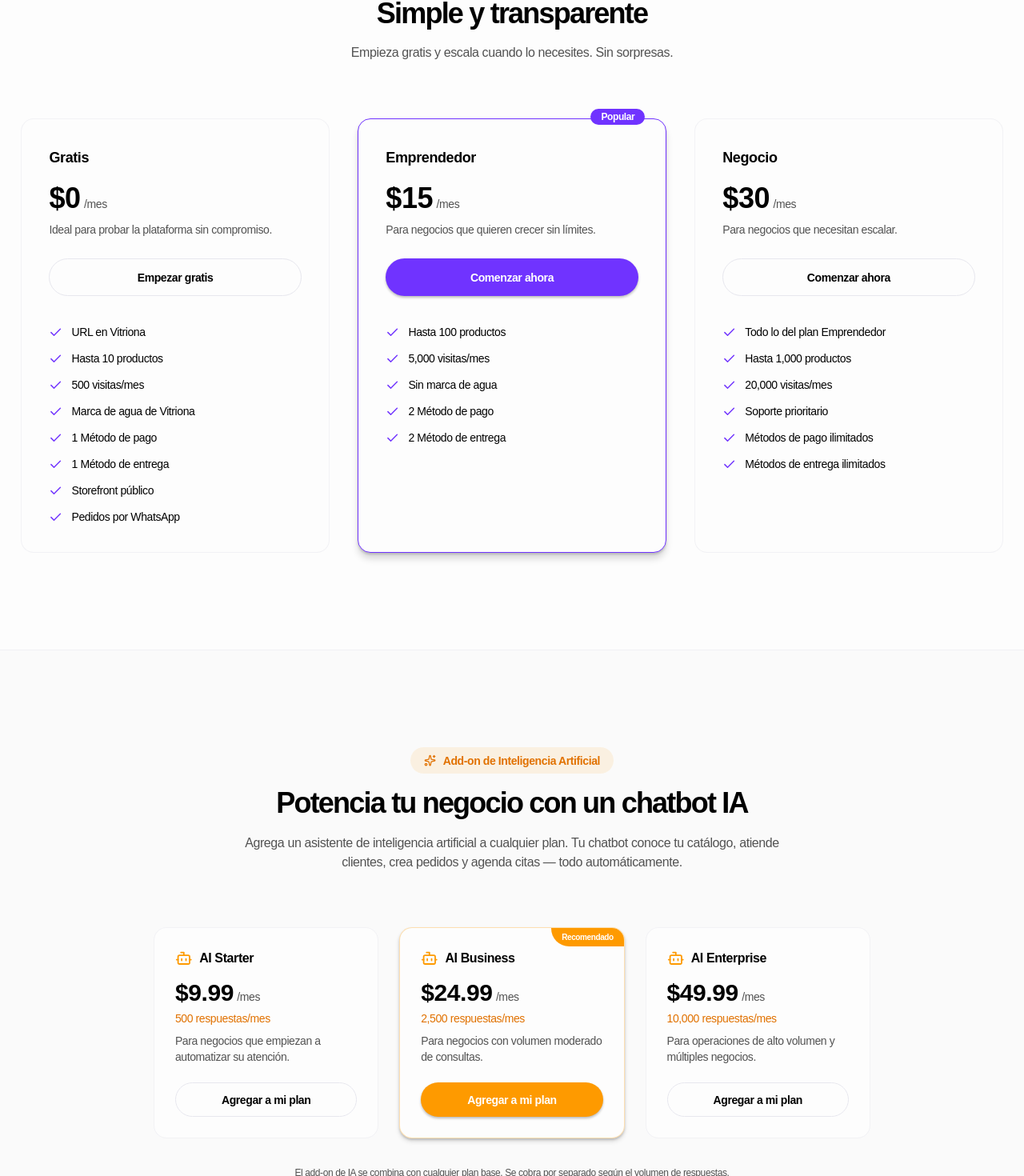
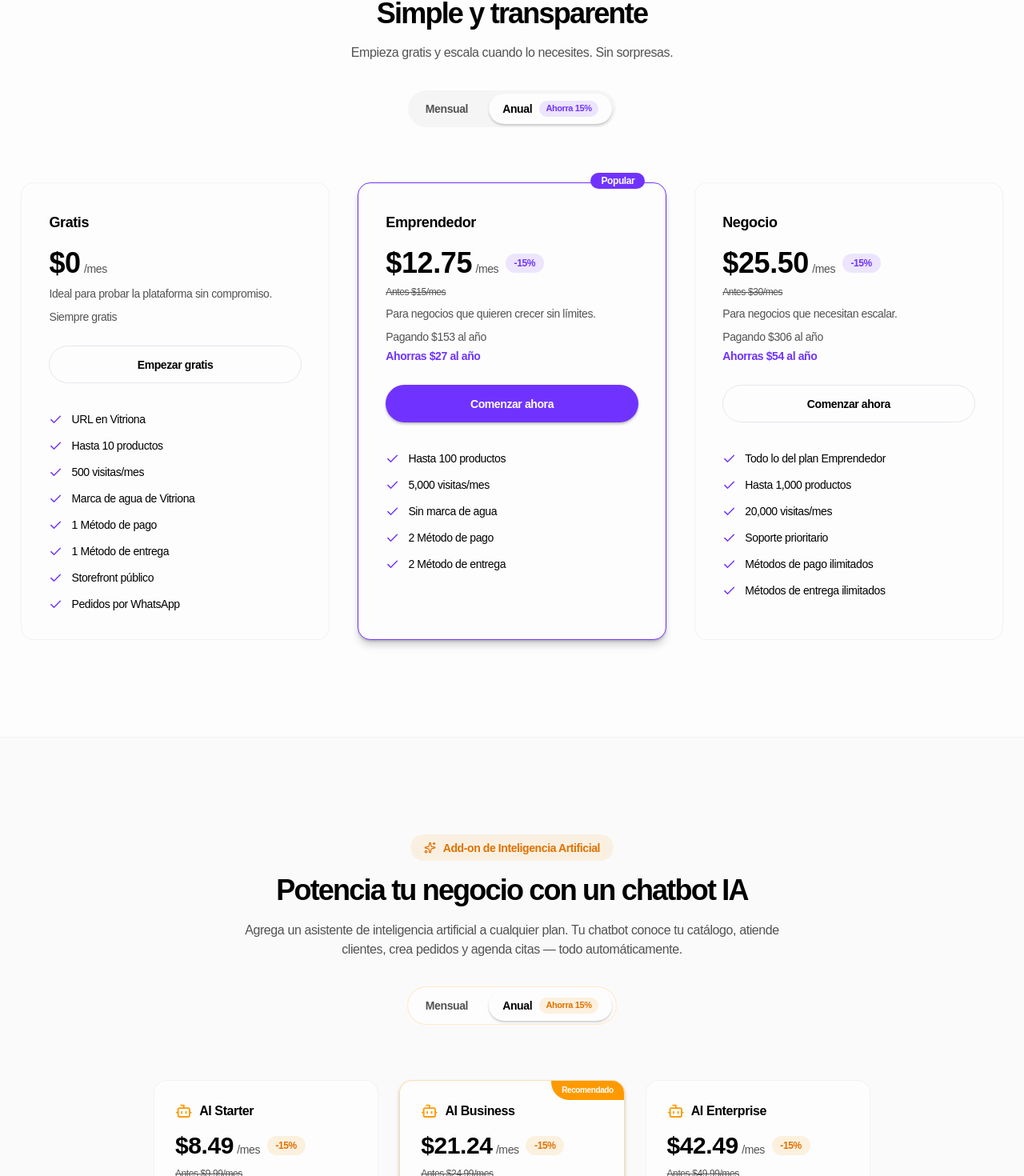
Before and after one commit to clisoftwarehouse/vitriona, a Next.js app: page / in a window 1280 px wide. Shown: the part 3905-5375 px from the top of the page at 80% size. Built offline with nearby package versions, Linux system fonts and the light colour scheme; no server answers.

Commit message:
feat: anual billing

```diff
--- a/src/app/_components/ai-addon.tsx
+++ b/src/app/_components/ai-addon.tsx
@@ -1,34 +1,71 @@
+'use client';
+
 import Link from 'next/link';
+import { useState } from 'react';
 import { Bot, Sparkles } from 'lucide-react';
 
 import { ScrollReveal } from './scroll-reveal';
 
+const ANNUAL_DISCOUNT = 0.15;
+
+type BillingCycle = 'monthly' | 'annual';
+
 const AI_PLANS = [
   {
     name: 'AI Starter',
-    price: '$9.99',
-    period: '/mes',
+    monthlyPrice: 9.99,
     responses: '500 respuestas/mes',
     description: 'Para negocios que empiezan a automatizar su atención.',
   },
   {
     name: 'AI Business',
-    price: '$24.99',
-    period: '/mes',
+    monthlyPrice: 24.99,
     responses: '2,500 respuestas/mes',
     description: 'Para negocios con volumen moderado de consultas.',
     highlighted: true,
   },
   {
     name: 'AI Enterprise',
-    price: '$49.99',
-    period: '/mes',
+    monthlyPrice: 49.99,
     responses: '10,000 respuestas/mes',
     description: 'Para operaciones de alto volumen y múltiples negocios.',
   },
 ];
 
+function formatPrice(amount: number) {
+  const hasDecimals = !Number.isInteger(amount);
+  return `$${hasDecimals ? amount.toFixed(2) : amount.toFixed(0)}`;
+}
+
+function getPlanPricing(monthlyPrice: number, billingCycle: BillingCycle) {
+  if (billingCycle === 'annual') {
+    const discountedMonthlyPrice = monthlyPrice * (1 - ANNUAL_DISCOUNT);
+    const annualTotal = discountedMonthlyPrice * 12;
+    const annualSavings = monthlyPrice * 12 - annualTotal;
+
+    return {
+      discountLabel: '-15%',
+      helperText: `Pagando ${formatPrice(annualTotal)} al año`,
+      price: formatPrice(discountedMonthlyPrice),
+      period: '/mes',
+      savingsText: `Ahorras ${formatPrice(annualSavings)} al año`,
+      strikethroughText: `${formatPrice(monthlyPrice)}/mes`,
+    };
+  }
+
+  return {
+    discountLabel: null,
+    helperText: 'Pago mensual, ajusta el add-on cuando quieras',
+    price: formatPrice(monthlyPrice),
+    period: '/mes',
+    savingsText: null,
+    strikethroughText: null,
+  };
+}
+
 export function AIAddOn() {
+  const [billingCycle, setBillingCycle] = useState<BillingCycle>('annual');
+
   return (
     <section className='border-border/50 bg-muted/30 border-t py-20 md:py-28'>
       <ScrollReveal className='mx-auto max-w-7xl px-6'>
@@ -42,9 +79,50 @@ export function AIAddOn() {
             Agrega un asistente de inteligencia artificial a cualquier plan. Tu chatbot conoce tu catálogo, atiende
             clientes, crea pedidos y agenda citas — todo automáticamente.
           </p>
+
+          <div className='mt-8 flex justify-center'>
+            <div
+              className='bg-background/80 inline-flex flex-wrap items-center justify-center gap-2 rounded-full border border-amber-500/20 p-1'
+              role='tablist'
+              aria-label='Facturación del add-on IA'
+            >
+              <button
+                type='button'
+                role='tab'
+                aria-selected={billingCycle === 'monthly'}
+                onClick={() => setBillingCycle('monthly')}
+                className={`rounded-full px-4 py-2 text-sm font-semibold transition-colors ${
+                  billingCycle === 'monthly'
+                    ? 'bg-card text-foreground shadow-sm'
+                    : 'text-muted-foreground hover:text-foreground'
+                }`}
+              >
+                Mensual
+              </button>
+              <button
+                type='button'
+                role='tab'
+                aria-selected={billingCycle === 'annual'}
+                onClick={() => setBillingCycle('annual')}
+                className={`inline-flex items-center gap-2 rounded-full px-4 py-2 text-sm font-semibold transition-colors ${
+                  billingCycle === 'annual'
+                    ? 'bg-card text-foreground shadow-sm'
+                    : 'text-muted-foreground hover:text-foreground'
+                }`}
+              >
+                Anual
+                <span className='rounded-full bg-amber-500/12 px-2 py-0.5 text-[11px] font-semibold text-amber-600 dark:text-amber-400'>
+                  Ahorra 15%
+                </span>
+              </button>
+            </div>
+          </div>
         </div>
         <div className='mx-auto mt-16 grid max-w-4xl gap-6 sm:grid-cols-3'>
-          {AI_PLANS.map((plan) => (
+          {AI_PLANS.map((plan) => {
+            const pricing = getPlanPricing(plan.monthlyPrice, billingCycle);
+
+            return (
               <div
                 key={plan.name}
                 className={`relative overflow-hidden rounded-2xl border p-6 transition-shadow ${
@@ -62,12 +140,26 @@ export function AIAddOn() {
                   <Bot className='size-5 text-amber-500' />
                   <h4 className='text-base font-semibold'>{plan.name}</h4>
                 </div>
-              <div className='mt-3 flex items-baseline gap-1'>
-                <span className='text-3xl font-bold'>{plan.price}</span>
-                <span className='text-muted-foreground text-sm'>{plan.period}</span>
+                <div className='mt-3 flex flex-wrap items-center gap-2'>
+                  <div className='flex items-baseline gap-1'>
+                    <span className='text-3xl font-bold'>{pricing.price}</span>
+                    <span className='text-muted-foreground text-sm'>{pricing.period}</span>
                   </div>
+                  {pricing.discountLabel && (
+                    <span className='rounded-full bg-amber-500/12 px-2.5 py-1 text-xs font-semibold text-amber-600 dark:text-amber-400'>
+                      {pricing.discountLabel}
+                    </span>
+                  )}
+                </div>
+                {pricing.strikethroughText && (
+                  <p className='text-muted-foreground mt-2 text-xs line-through'>Antes {pricing.strikethroughText}</p>
+                )}
                 <p className='mt-1 text-sm font-medium text-amber-600 dark:text-amber-400'>{plan.responses}</p>
                 <p className='text-muted-foreground mt-2 text-sm'>{plan.description}</p>
+                <p className='text-muted-foreground mt-2 text-sm'>{pricing.helperText}</p>
+                {pricing.savingsText && (
+                  <p className='mt-1 text-sm font-semibold text-amber-600 dark:text-amber-400'>{pricing.savingsText}</p>
+                )}
                 <Link
                   href='/auth/register'
                   className={`mt-5 flex h-10 w-full items-center justify-center rounded-xl text-sm font-semibold transition-all ${
@@ -79,7 +171,8 @@ export function AIAddOn() {
                   Agregar a mi plan
                 </Link>
               </div>
-          ))}
+            );
+          })}
         </div>
         <p className='text-muted-foreground mt-8 text-center text-xs'>
           El add-on de IA se combina con cualquier plan base. Se cobra por separado según el volumen de respuestas.
--- a/src/app/_components/pricing.tsx
+++ b/src/app/_components/pricing.tsx
@@ -1,13 +1,19 @@
+'use client';
+
 import Link from 'next/link';
+import { useState } from 'react';
 import { Check } from 'lucide-react';
 
 import { ScrollReveal } from './scroll-reveal';
 
+const ANNUAL_DISCOUNT = 0.15;
+
+type BillingCycle = 'monthly' | 'annual';
+
 const PLANS = [
   {
     name: 'Gratis',
-    price: '$0',
-    period: '/mes',
+    monthlyPrice: 0,
     description: 'Ideal para probar la plataforma sin compromiso.',
     features: [
       'URL en Vitriona',
@@ -24,8 +30,7 @@ const PLANS = [
   },
   {
     name: 'Emprendedor',
-    price: '$15',
-    period: '/mes',
+    monthlyPrice: 15,
     description: 'Para negocios que quieren crecer sin límites.',
     features: [
       'Hasta 100 productos',
@@ -39,8 +44,7 @@ const PLANS = [
   },
   {
     name: 'Negocio',
-    price: '$30',
-    period: '/mes',
+    monthlyPrice: 30,
     description: 'Para negocios que necesitan escalar.',
     features: [
       'Todo lo del plan Emprendedor',
@@ -55,7 +59,51 @@ const PLANS = [
   },
 ];
 
+function formatPrice(amount: number) {
+  const hasDecimals = !Number.isInteger(amount);
+  return `$${hasDecimals ? amount.toFixed(2) : amount.toFixed(0)}`;
+}
+
+function getPlanPricing(monthlyPrice: number, billingCycle: BillingCycle) {
+  if (monthlyPrice === 0) {
+    return {
+      discountLabel: null,
+      helperText: 'Siempre gratis',
+      price: formatPrice(0),
+      period: '/mes',
+      savingsText: null,
+      strikethroughText: null,
+    };
+  }
+
+  if (billingCycle === 'annual') {
+    const discountedMonthlyPrice = monthlyPrice * (1 - ANNUAL_DISCOUNT);
+    const annualTotal = discountedMonthlyPrice * 12;
+    const annualSavings = monthlyPrice * 12 - annualTotal;
+
+    return {
+      discountLabel: '-15%',
+      helperText: `Pagando ${formatPrice(annualTotal)} al año`,
+      price: formatPrice(discountedMonthlyPrice),
+      period: '/mes',
+      savingsText: `Ahorras ${formatPrice(annualSavings)} al año`,
+      strikethroughText: `${formatPrice(monthlyPrice)}/mes`,
+    };
+  }
+
+  return {
+    discountLabel: null,
+    helperText: 'Pago mensual, cancela cuando quieras',
+    price: formatPrice(monthlyPrice),
+    period: '/mes',
+    savingsText: null,
+    strikethroughText: null,
+  };
+}
+
 export function Pricing() {
+  const [billingCycle, setBillingCycle] = useState<BillingCycle>('annual');
+
   return (
     <section id='pricing' className='py-20 md:py-28'>
       <ScrollReveal className='mx-auto max-w-7xl px-6'>
@@ -65,9 +113,50 @@ export function Pricing() {
           <p className='text-muted-foreground mx-auto mt-4 max-w-xl'>
             Empieza gratis y escala cuando lo necesites. Sin sorpresas.
           </p>
+
+          <div className='mt-8 flex justify-center'>
+            <div
+              className='bg-muted inline-flex flex-wrap items-center justify-center gap-2 rounded-full p-1'
+              role='tablist'
+              aria-label='Tipo de facturación'
+            >
+              <button
+                type='button'
+                role='tab'
+                aria-selected={billingCycle === 'monthly'}
+                onClick={() => setBillingCycle('monthly')}
+                className={`rounded-full px-4 py-2 text-sm font-semibold transition-colors ${
+                  billingCycle === 'monthly'
+                    ? 'bg-background text-foreground shadow-sm'
+                    : 'text-muted-foreground hover:text-foreground'
+                }`}
+              >
+                Mensual
+              </button>
+              <button
+                type='button'
+                role='tab'
+                aria-selected={billingCycle === 'annual'}
+                onClick={() => setBillingCycle('annual')}
+                className={`inline-flex items-center gap-2 rounded-full px-4 py-2 text-sm font-semibold transition-colors ${
+                  billingCycle === 'annual'
+                    ? 'bg-background text-foreground shadow-sm'
+                    : 'text-muted-foreground hover:text-foreground'
+                }`}
+              >
+                Anual
+                <span className='bg-primary/12 text-primary rounded-full px-2 py-0.5 text-[11px] font-semibold'>
+                  Ahorra 15%
+                </span>
+              </button>
+            </div>
+          </div>
         </div>
         <div className='mt-16 grid gap-8 lg:grid-cols-3'>
-          {PLANS.map((plan) => (
+          {PLANS.map((plan) => {
+            const pricing = getPlanPricing(plan.monthlyPrice, billingCycle);
+
+            return (
               <div
                 key={plan.name}
                 className={`relative rounded-2xl border p-8 transition-shadow ${
@@ -82,11 +171,25 @@ export function Pricing() {
                   </div>
                 )}
                 <h3 className='text-lg font-semibold'>{plan.name}</h3>
-              <div className='mt-4 flex items-baseline gap-1'>
-                <span className='text-4xl font-bold'>{plan.price}</span>
-                <span className='text-muted-foreground text-sm'>{plan.period}</span>
+                <div className='mt-4 flex flex-wrap items-center gap-2'>
+                  <div className='flex items-baseline gap-1'>
+                    <span className='text-4xl font-bold'>{pricing.price}</span>
+                    <span className='text-muted-foreground text-sm'>{pricing.period}</span>
                   </div>
+                  {pricing.discountLabel && (
+                    <span className='bg-primary/12 text-primary rounded-full px-2.5 py-1 text-xs font-semibold'>
+                      {pricing.discountLabel}
+                    </span>
+                  )}
+                </div>
+                {pricing.strikethroughText && (
+                  <p className='text-muted-foreground mt-2 text-xs line-through'>Antes {pricing.strikethroughText}</p>
+                )}
                 <p className='text-muted-foreground mt-2 text-sm'>{plan.description}</p>
+                <p className='text-muted-foreground mt-2 text-sm'>{pricing.helperText}</p>
+                {pricing.savingsText && (
+                  <p className='text-primary mt-1 text-sm font-semibold'>{pricing.savingsText}</p>
+                )}
                 <Link
                   href='/auth/register'
                   className={`mt-6 flex h-11 w-full items-center justify-center rounded-xl text-sm font-semibold transition-all ${
@@ -106,7 +209,8 @@ export function Pricing() {
                   ))}
                 </ul>
               </div>
-          ))}
+            );
+          })}
         </div>
       </ScrollReveal>
     </section>
```
Lines whose indentation alone changed are shown as unchanged.
